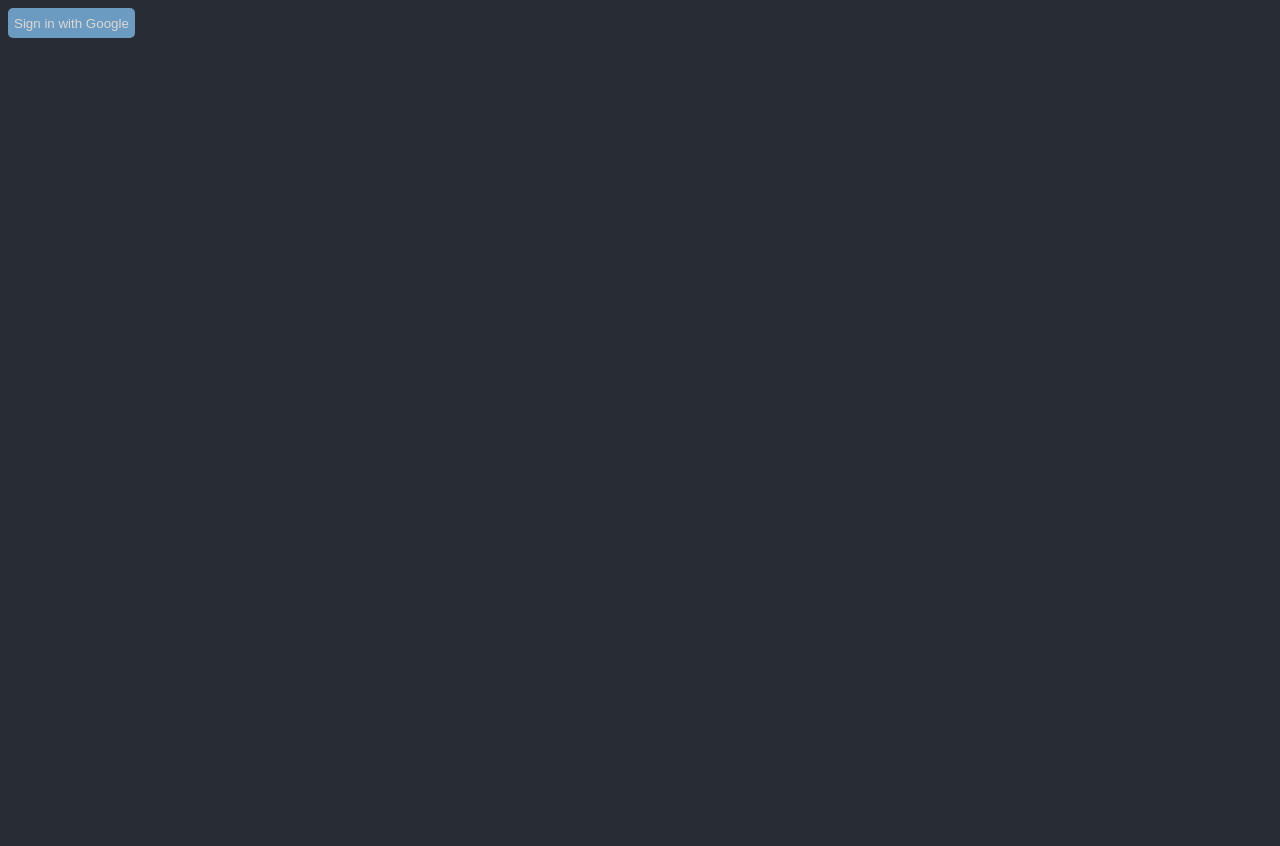
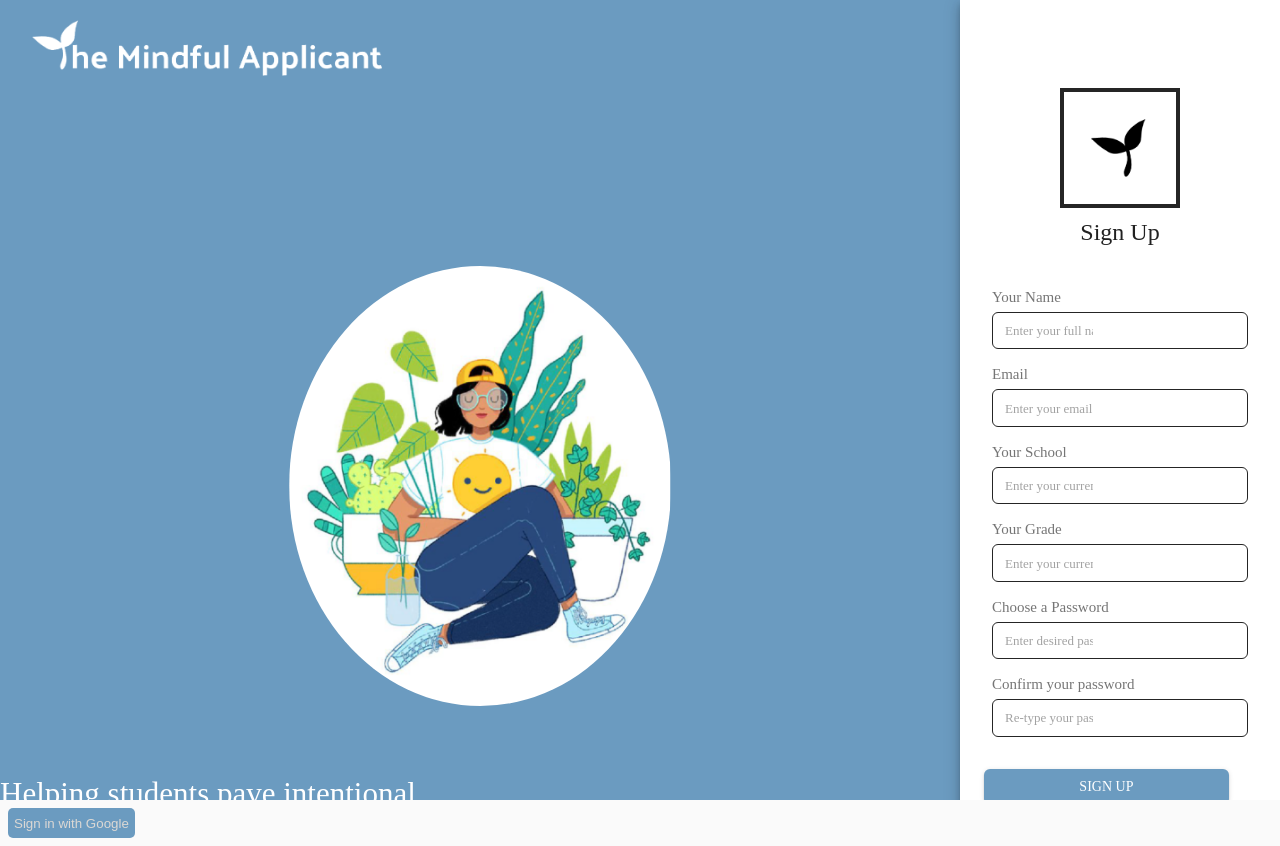
Before and after one commit to skarim9/The-Mindful-Applicant, a React (Create React App) app: page / in a window 1280 px wide. Before the commit the page ends 800 px from the top, so only its background shows below. Built offline with nearby package versions, Linux system fonts and the light colour scheme; no server answers.

Commit message:
fix points alloc page

```diff
--- a/src/App.tsx
+++ b/src/App.tsx
@@ -8,6 +8,7 @@ import Application from './Application'
 import {addNewUser,addOriginalQuizResult,addReallocatedQuizResult} from './firebase-db/firestore/db-functions'
 import { UserContext } from './providers/UserProvider';
 import SignIn from './login/login';
+import SignUp from './signup/Signup';
 
 
 
@@ -18,12 +19,12 @@ function App(){
       user?
       <div className="App">
         <Application />
-      </div>:
-      <div>
-        <button onClick = {() => { signInWithGoogle(); } }>
+      </div>:<div>
+      <SignUp/>
+      <button onClick = {() => { signInWithGoogle(); } }>
           Sign in with Google
         </button>
-      </div>
+        </div>
     } </div>
   );
 }
--- a/src/points-allocation/PointsAllocation.tsx
+++ b/src/points-allocation/PointsAllocation.tsx
@@ -60,13 +60,14 @@ export default class PointsAllocation extends Component <IAppProps,IAppState>{
                 </div>
 
                 </div>
-                <div>
-                    <h3>New Typology</h3>
-                    <TypologyDisplay typology = {this.state.newTypology}/>
-                </div>
+
                 {/* Points bank */
                     this.createPointsBank(this.state.pointsToAllocate)
                 }
+                 <div>
+                    <h3>New Typology</h3>
+                </div>
+                <TypologyDisplay typology = {this.state.newTypology}/>
                 <PromptBox/>
                 <button onClick = {()=>{this.saveResults()}} className = "button">Submit</button>
 
--- a/src/signup/Signup.tsx
+++ b/src/signup/Signup.tsx
@@ -28,6 +28,7 @@ import {  } from '@material-ui/core/styles';
 import InputBase from '@material-ui/core/InputBase';
 import '../App.css';
 import InputLabel from '@material-ui/core/InputLabel';
+import {signInWithGoogle} from '../firebase-db/config'
 
 
 // function Copyright() {
@@ -346,6 +347,7 @@ export default function SignUp() {
                     Forgot your password?
                   </Link>
 
+
                   <p className={classes.signupP}>Already have an account?
                   <Link href="/signin" variant="body2" className={classes.signupLink} underline="none">
                     {" Sign In"}
@@ -356,6 +358,7 @@ export default function SignUp() {
             </form>
           </div>
         </Grid>
+
       </Grid>
     </ThemeProvider>
 
```
